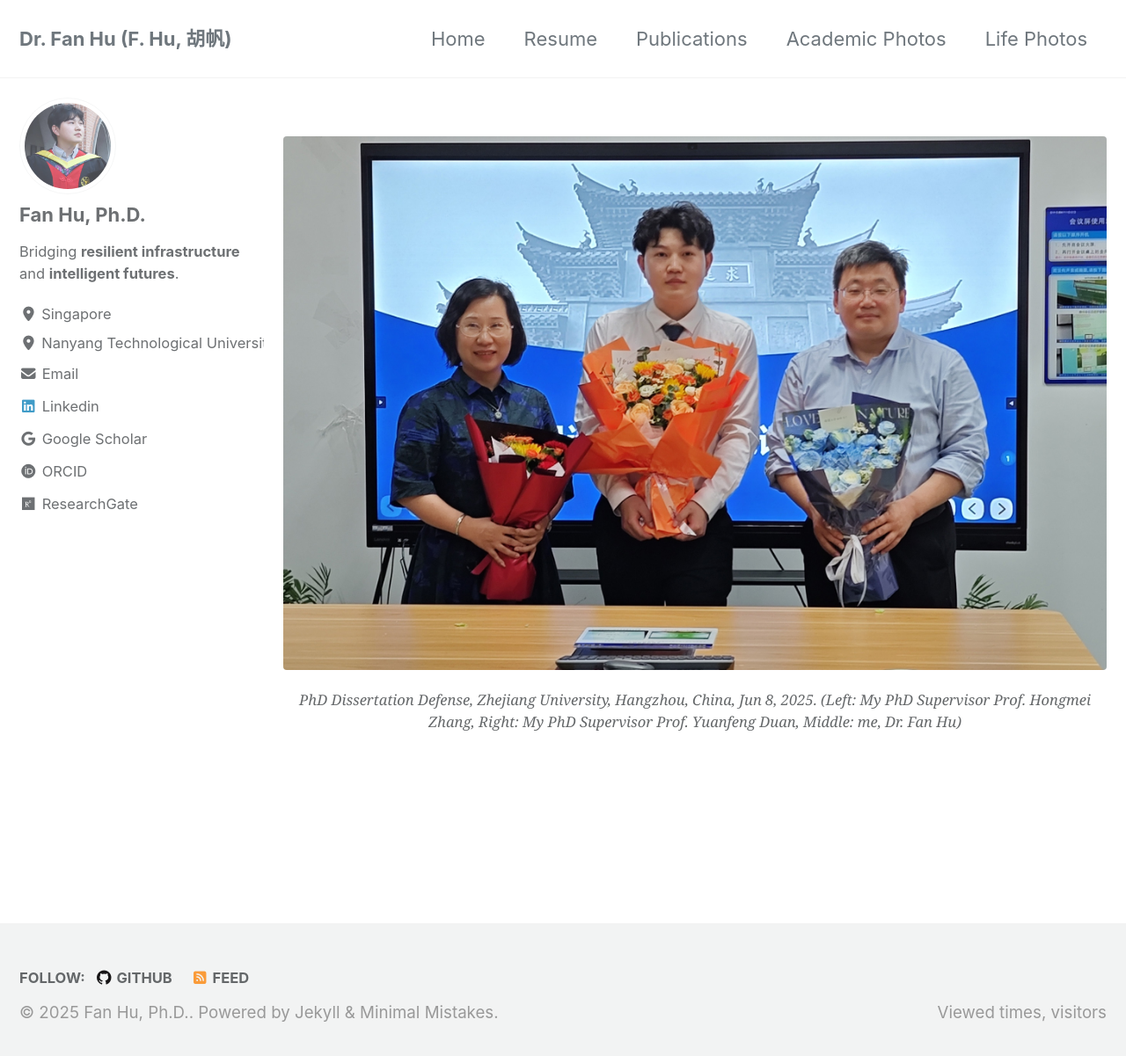
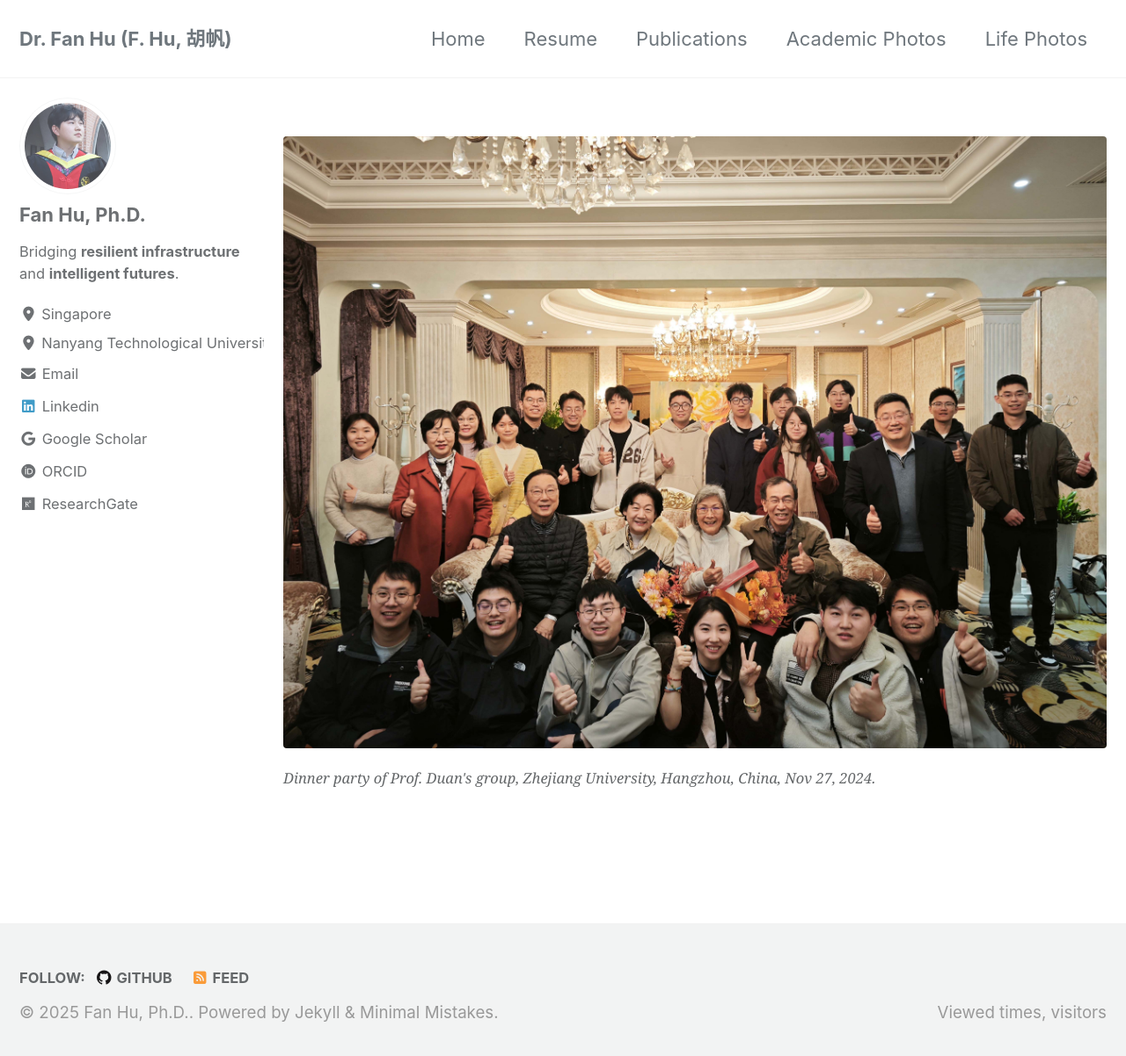
Before and after one commit to fanwindyhu/fanwindyhu.github.io, a Jekyll site: the page built from _pages/life_photos.md, in a window 1280 px wide and 1210 px high. Shown: the top 1201 px of the window at 88% size. Built offline with Jekyll 4.4.1, drawn with Linux system fonts in a browser that asks for light colours; cached includes are drawn as plain includes; comment, search, counter and statistics services are not loaded.

Commit message:
life_photos.md

```diff
--- a/_pages/life_photos.md
+++ b/_pages/life_photos.md
@@ -6,8 +6,8 @@ classes: wide
 show_heading_anchors: false
 ---
 <figure>
-  <img src="/assets/images/academic3.jpg" alt="Research photo" width="500">
+  <img src="/assets/images/life1.jpg" alt="Research photo" width="500">
   <figcaption style="text-align:center; font-style:italic;">
-  PhD Dissertation Defense, Zhejiang University, Hangzhou, China, Jun 8, 2025. (Left: My PhD Supervisor Prof. Hongmei Zhang, Right: My PhD Supervisor Prof. Yuanfeng Duan, Middle: me, Dr. Fan Hu)
+  Dinner party of Prof. Duan's group, Zhejiang University, Hangzhou, China, Nov 27, 2024.
   </figcaption>
 </figure>
```
